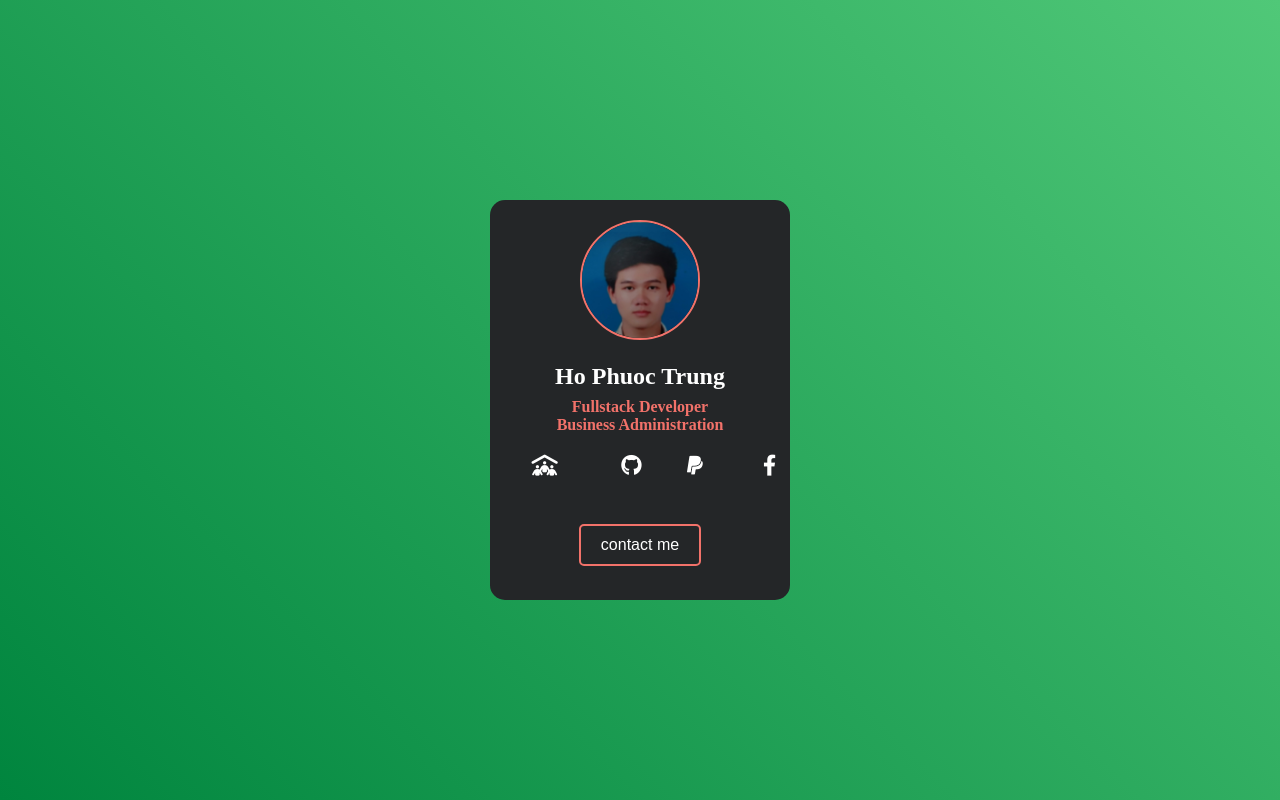
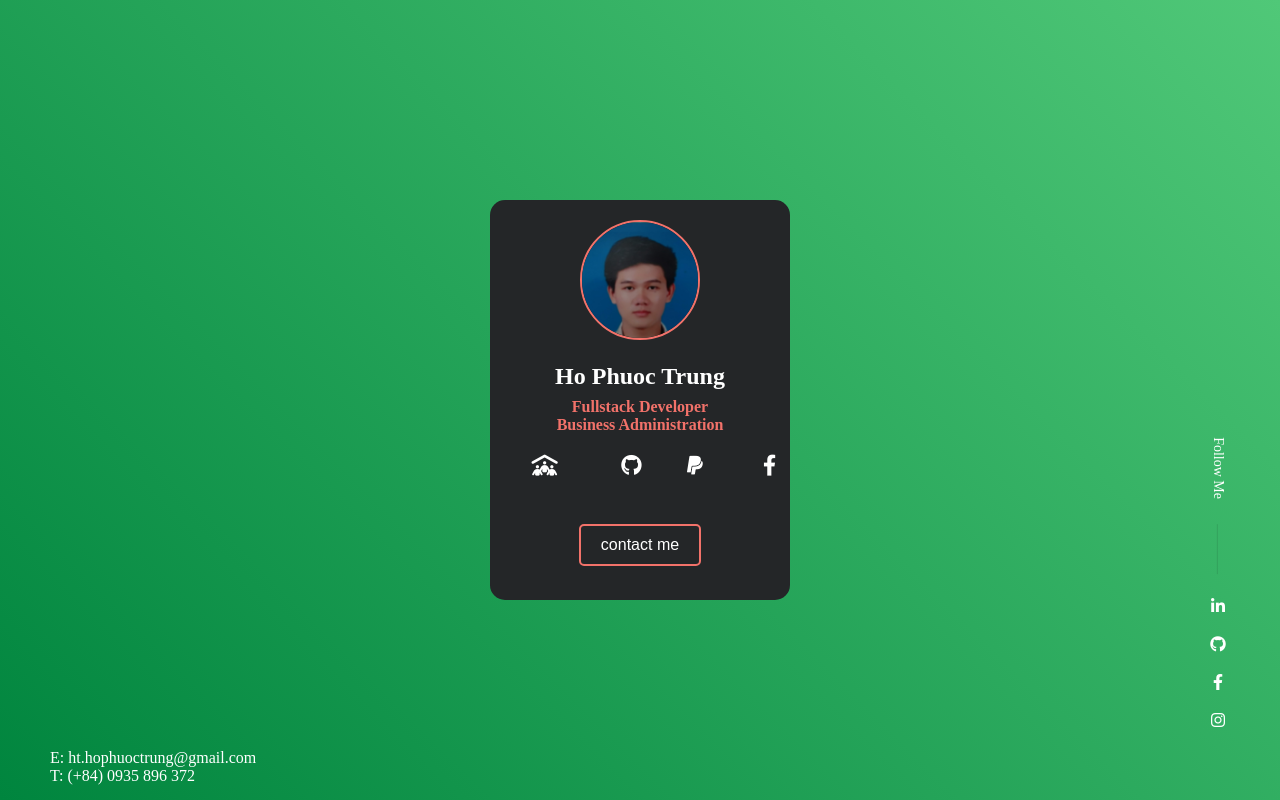
Before and after one commit to michaelkingBrother/-miniProject__profileCard, a plain HTML site: page index.html in a window 1280 px wide. Drawn offline with Linux system fonts and the light colour scheme.

Commit message:
make footer for prj

```diff
--- a/index.html
+++ b/index.html
@@ -39,7 +39,22 @@
                 <span>Facebook</span>
         </li>
     </ul>
-    <a href=mailto:ht.hophuoctrung@gmail.com?subject="Github contact"><button>contact me</button></a>
+    <a href='mailto:ht.hophuoctrung@gmail.com?subject="Github contact"''><button>contact me</button></a>
    </div>
+   <footer class="footer">
+        <div class="copy">
+            <a href='mailto:ht.hophuoctrung@gmail.com?subject="Github contact"''>E: ht.hophuoctrung@gmail.com</a><br>
+            <a href="tel:+84935896372">T: (+84) 0935 896 372</a>
+        </div>
+        <div class="soc-box">
+        <div class="follow-label">Follow Me</div>
+        <div class="soc">
+            <a target="_blank" href="https://www.linkedin.com/in/hophuoctrung"> <span class="ion fab fa-linkedin-in"></span> </a>
+            <a target="_blank" href="https://github.com/michaelkingBrother"> <span class="ion fab fa-github"></span> </a>
+            <a target="_blank" href="https://bignote.bigbrothers.top/members/hotuhai/"> <span class="ion fab fa-facebook-f"></span> </a>
+            <a target="_blank" href="https://hophuoctrung.bigbrothers.top/"> <span class="ion fab fa-instagram"></span> </a>
+        </div>
+        </div><div class="clear"></div>
+    </footer>
 </body>
 </html>
--- a/style.css
+++ b/style.css
@@ -90,3 +90,61 @@ button{
 button:hover{
     background-color:var(--primaryColor);
 }
+.footer {
+    padding: 0;
+    position: fixed;
+    bottom: 50px;
+    left: 50px;
+    right: 50px;
+    width: auto;
+    height: 1px;
+    z-index: 99;
+    display: block;
+}
+.footer .soc-box {
+    position: absolute;
+    right: 0;
+    bottom: 0;
+    float: right;
+    width: 24px;
+}
+.follow-label {
+    padding-right: 75px;
+    position: absolute;
+    bottom: 100%;
+    right: 0;
+    color: var(--textColor);
+    font-size: 14px;
+    line-height: 24px;
+    height: 24px;
+    white-space: nowrap;
+    transform-origin: 100% 0;
+    text-align: right;
+    transform: rotate(90deg);
+    -webkit-transform: rotate(90deg);
+    -moz-transform: rotate(90deg);
+    -o-transform: rotate(90deg);
+}
+.copy a{
+    all: unset;
+    cursor: pointer;
+    color: var(--textColor);
+}
+.follow-label:after {
+    content: '';
+    position: absolute;
+    top: 50%;
+    right: 0;
+    width: 50px;
+    height: 1px;
+    background: rgba(0,0,0,.1);
+}
+.clear {
+    clear: both;
+}
+.footer .soc a {
+    display: block;
+    margin-bottom: 20px;
+    text-align: center;
+    color: var(--textColor);
+}
```
